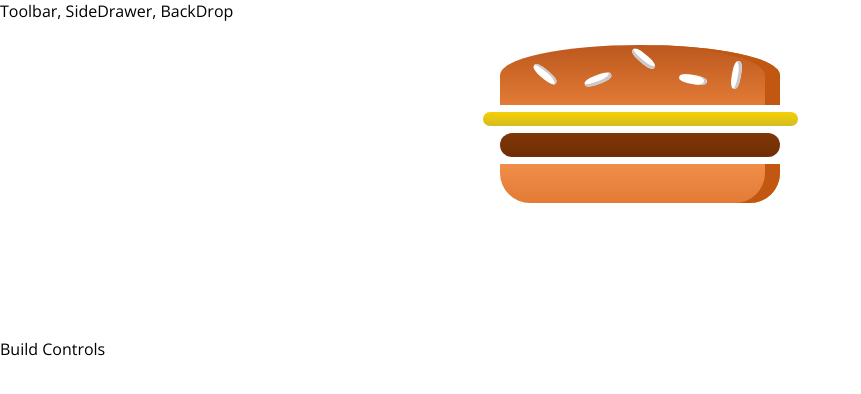
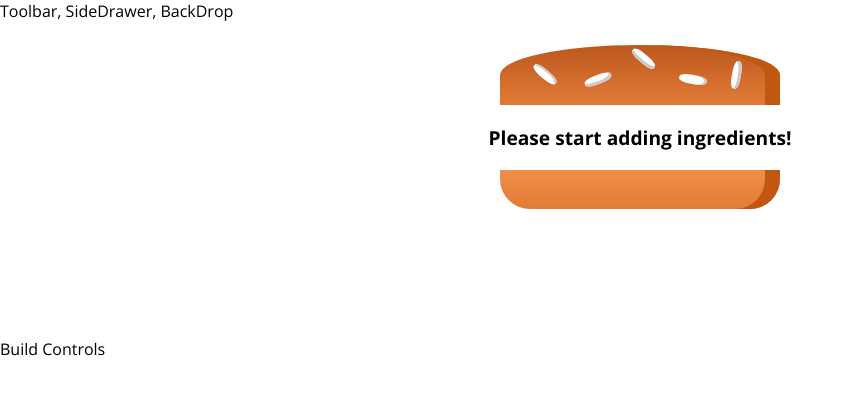
Before and after one commit to Bob-Coding/Build-a-burger, a React (Create React App) app: page / in a window 1280 px wide. Shown: the top 394 px of the page, without its empty margins (0-861 px from the left). Built offline with nearby package versions, Linux system fonts and the light colour scheme.

Commit message:
render ingredients passed from the builder component

```diff
--- a/src/Components/Burger/Burger.js
+++ b/src/Components/Burger/Burger.js
@@ -2,12 +2,23 @@ import React from "react";
 import classes from "./Burger.module.css";
 import BurgerIngredient from "./BurgerIngredient/BurgerIngredient";
 
-const burger = () => {
+const burger = props => {
+  let newIngredients = Object.keys(props.ingredients)
+    .map(igKey => {
+      return [...Array(props.ingredients[igKey])].map((_, index) => {
+        return <BurgerIngredient key={igKey + index} type={igKey} />;
+      });
+    })
+    .reduce((arr, el) => {
+      return arr.concat(el);
+    }, []);
+  if (newIngredients.length === 0) {
+    newIngredients = <p>Please start adding ingredients!</p>;
+  }
   return (
     <div className={classes.Burger}>
       <BurgerIngredient type="bread-top" />
-      <BurgerIngredient type="cheese" />
-      <BurgerIngredient type="meat" />
+      {newIngredients}
       <BurgerIngredient type="bread-bottom" />
     </div>
   );
--- a/src/Components/BurgerBuilder/BurgerBuilder.js
+++ b/src/Components/BurgerBuilder/BurgerBuilder.js
@@ -3,10 +3,18 @@ import Aux from "../../hoc/Aux";
 import Burger from "../Burger/Burger";
 
 class BurgerBuilder extends Component {
+  state = {
+    ingredients: {
+      salad: 0,
+      bacon: 0,
+      cheese: 0,
+      meat: 0
+    }
+  };
   render() {
     return (
       <Aux>
-        <Burger />
+        <Burger ingredients={this.state.ingredients} />
         <div>Build Controls</div>
       </Aux>
     );
```
